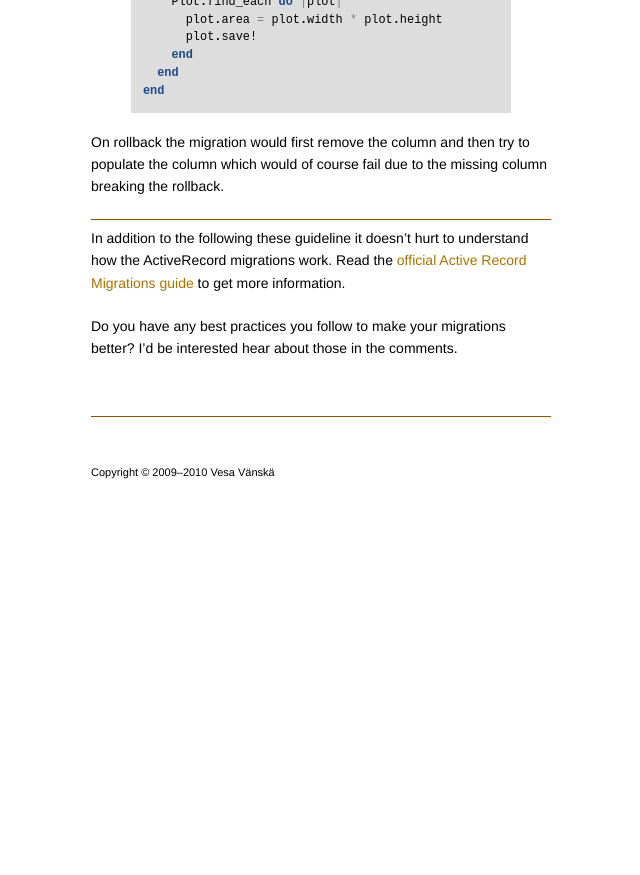
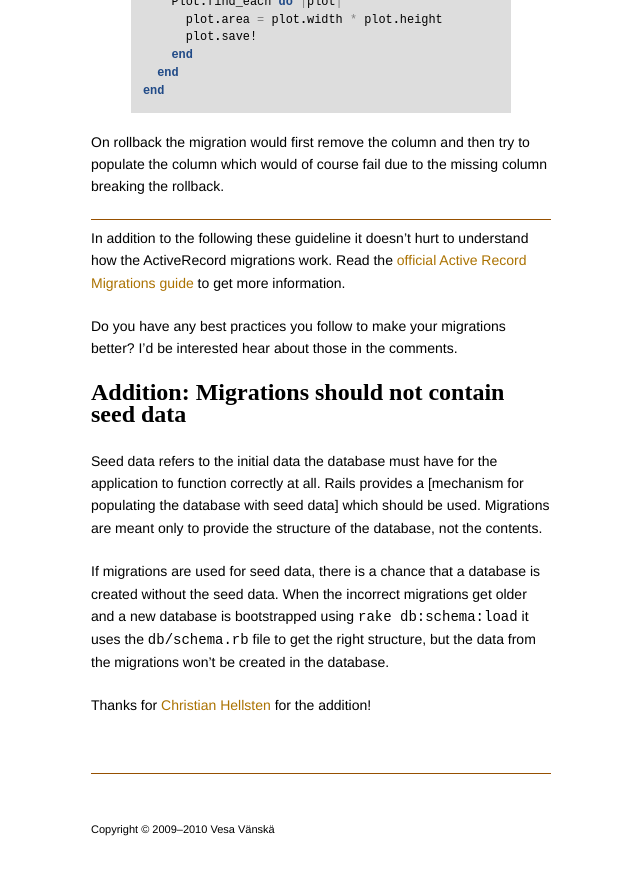
Before and after one commit to vesan/vesan.github.com, a Jekyll site: the page built from _posts/2014-11-02-activerecord-migrations-best-practices.md, in a window 1280 px wide and 900 px high, scrolled down 2251 px. Shown: the top 875 px of the window, without its empty margins (179-819 px from the left). Built offline with Jekyll 4.4.1, drawn with Linux system fonts in a browser that asks for light colours; nearby versions of some CDN libraries; Markdown is read by kramdown in place of the engine named in the settings; comment, search, counter and statistics services are not loaded; before the commit the page ends 2794 px from its top, so only the background shows below that.

Commit message:
Adds addition to the AR migrations post

```diff
--- a/_posts/2014-11-02-activerecord-migrations-best-practices.md
+++ b/_posts/2014-11-02-activerecord-migrations-best-practices.md
@@ -81,3 +81,11 @@ On rollback the migration would first remove the column and then try to populate
 In addition to the following these guideline it doesn't hurt to understand how the ActiveRecord migrations work. Read the [official Active Record Migrations guide](http://guides.rubyonrails.org/migrations.html) to get more information.
 
 Do you have any best practices you follow to make your migrations better? I'd be interested hear about those in the comments.
+
+## Addition: Migrations should not contain seed data
+
+Seed data refers to the initial data the database must have for the application to function correctly at all. Rails provides a [mechanism for populating the database with seed data] which should be used. Migrations are meant only to provide the structure of the database, not the contents.
+
+If migrations are used for seed data, there is a chance that a database is created without the seed data. When the incorrect migrations get older and a new database is bootstrapped using `rake db:schema:load` it uses the `db/schema.rb` file to get the right structure, but the data from the migrations won't be created in the database.
+
+Thanks for [Christian Hellsten](https://github.com/christianhellsten) for the addition!
```
